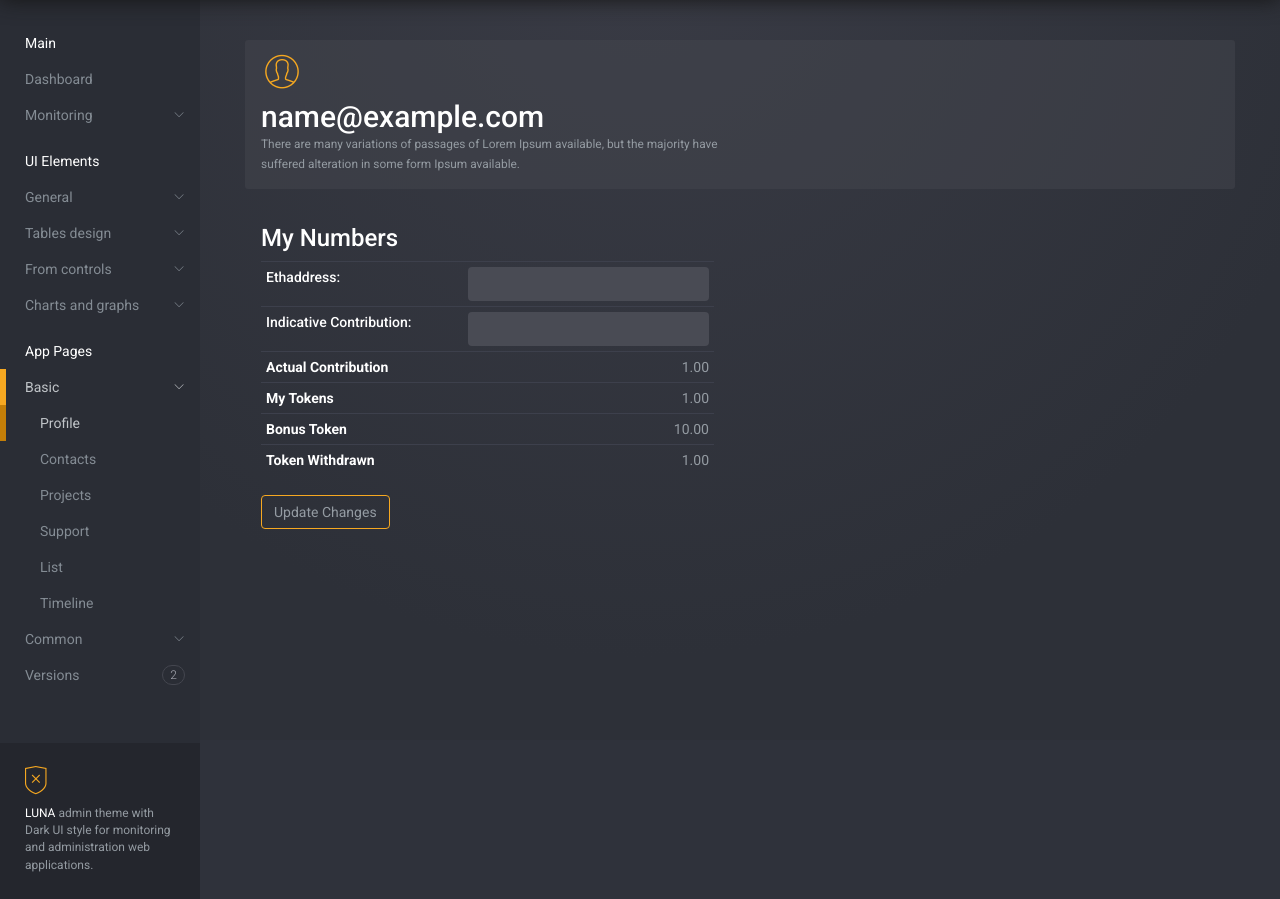
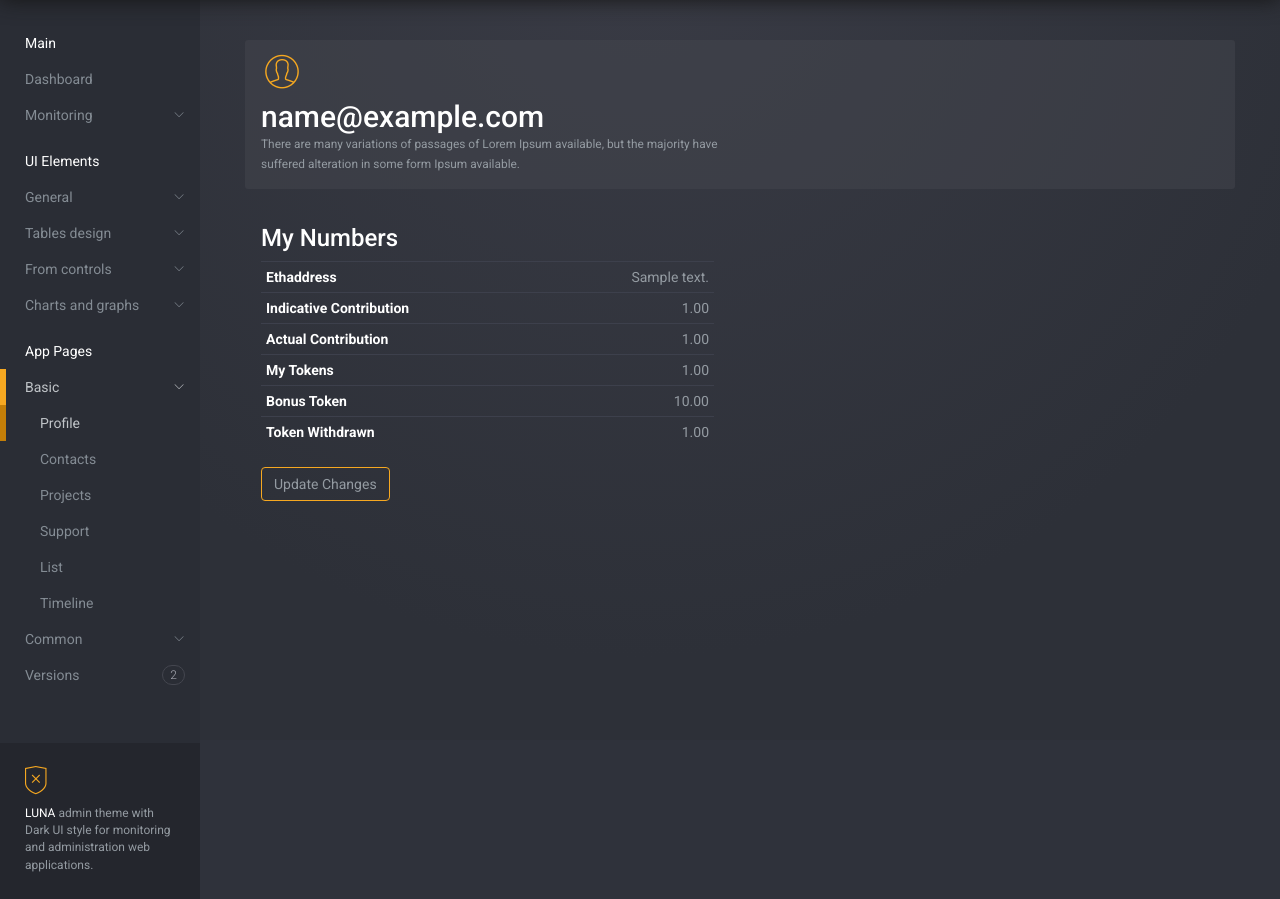
Before and after one commit to Albert481/django, a Django app: page /profile/ in a window 1280 px wide. Shown: the part 60-959 px from the top of the page. Run offline with Django 3.2, Linux system fonts and the light colour scheme; a user stored in the database is signed in; tables that the repository leaves empty hold one stand-in row (values such as "Sample post"); some libraries are stand-ins or nearby versions.

Commit message:
added js for profile page (update changes and save)

```diff
--- a/accounts/EditProfile.py
+++ b/accounts/EditProfile.py
@@ -22,8 +22,8 @@ class UserProfile(forms.ModelForm):
         return password
 
 class EditValues(forms.ModelForm):
-    ethaddress = forms.CharField(max_length=255, label='Ethaddress', widget=forms.TextInput(attrs={'class': 'text-right, form-control', 'placeholder': ''}))
-    indicativecontribution = forms.CharField(max_length=255, label='Indicative Contribution', widget=forms.NumberInput(attrs={'class': 'text-right, form-control', 'placeholder':''}))
+    ethaddress = forms.CharField(max_length=255, label='Ethaddress', widget=forms.TextInput(attrs={'class': 'text-right, form-control', 'required': False}))
+    indicativecontribution = forms.CharField(max_length=255, label='Indicative Contribution', widget=forms.NumberInput(attrs={'class': 'text-right, form-control', 'required': False}))
 
     class Meta:
         model = Profile
@@ -31,3 +31,4 @@ class EditValues(forms.ModelForm):
             'ethaddress',
             'indicativecontribution'
         ]
+        widgets = {'tag': forms.HiddenInput()}
--- a/accounts/views.py
+++ b/accounts/views.py
@@ -9,6 +9,7 @@ from accounts.models import Profile
 
 def login_view(request):
     form = LoginForm.UserLoginForm(request.POST or None)
+    print(form)
     if request.method == 'POST':
         if form.is_valid():
             print('Login Validated')
@@ -53,12 +54,10 @@ def profile_view(request):
     #Retrieves all data from accounts.profile
     data = Profile.objects.all()
 
-    form = EditProfile.EditValues(request.POST or None)
-    if request.method == 'POST':
-        if form.is_valid():
-            user = form.save(commit=False)
-            print(user)
-            # user.save()
+    form = EditProfile.EditValues(request.POST, instance=request.user)
+    # if request.method == 'POST':
+    #     if form.is_valid():
+    #         form.save()
 
     context = {
         "data": data,
--- a/templates/login.html
+++ b/templates/login.html
@@ -57,7 +57,6 @@
                                 {{ field }}
                             </div>
                         {% endfor %}
-                        {% if form.non_field_errors %}
                         <div class="non-field-errors">
                             {% for error in form.non_field_errors %}
                                 <div class="alert alert-danger">
@@ -65,8 +64,6 @@
                                 </div>
                             {% endfor %}
                         </div>
-                        {% endif %}
-                        {% if form.errors %}
                         {% for field in form %}
                             {% for error in field.errors %}
                                 <div class="alert alert-danger">
@@ -74,7 +71,6 @@
                                 </div>
                             {% endfor %}
                         {% endfor %}
-                            {% endif %}
                         <div>
                             <button class="btn btn-accent">Login</button>
                             <a class="btn btn-default" href="../register">Register</a>
--- a/templates/profile.html
+++ b/templates/profile.html
@@ -22,6 +22,17 @@
     <link rel="stylesheet" href="{% static 'styles/pe-icons/helper.css' %}"/>
     <link rel="stylesheet" href="{% static 'styles/stroke-icons/style.css' %}"/>
     <link rel="stylesheet" href="{% static 'styles/style.css' %}">
+
+    <!-- This style tag removes up/down spinners for NumberField (Indicative Contrib) -->
+    <style>
+        input[type=number]::-webkit-inner-spin-button,
+        input[type=number]::-webkit-outer-spin-button {
+            -webkit-appearance: none;
+            -moz-appearance: none;
+            appearance: none;
+            margin: 0;
+        }
+    </style>
 </head>
 <body>
 
@@ -234,15 +245,26 @@
                                             </thead>
                                             <tbody>
                                             {% csrf_token %}
-                                        {{ form.as_table }}
-{#                                        <tr>#}
-{#                                            <td>Ethaddress:</td>#}
-{#                                            <td class="text-right">{{ users.ethaddress }}</td>#}
-{#                                        </tr>#}
-{#                                        <tr>#}
-{#                                            <td>Indicative Contribution</td>#}
-{#                                            <td class="text-right">{{ users.indicativecontribution }}</td>#}
-{#                                        </tr>#}
+                                            <tr id="eth_id" style="display: none">
+                                                <th>Ethaddress</th>
+                                                <td class="text-right"><span
+                                                        class="usage11">{{ form.ethaddress }}</span></td>
+                                            </tr>
+                                            <tr id="ind_id" style="display: none">
+                                                <th>Indicative Contribution</th>
+                                                <td class="text-right"><span
+                                                        class="usage11">{{ form.indicativecontribution }}</span></td>
+                                            </tr>
+                                            <tr id="eth_id_static" >
+                                                <th>Ethaddress</th>
+                                                <td class="text-right"><span
+                                                        class="usage11">{{ users.ethaddress }}</span></td>
+                                            </tr>
+                                            <tr id="ind_id_static">
+                                                <th>Indicative Contribution</th>
+                                                <td class="text-right"><span
+                                                        class="usage11">{{ users.indicativecontribution }}</span></td>
+                                            </tr>
                                             <tr>
                                                 <th>Actual Contribution</th>
                                                 <td class="text-right"><span
@@ -250,24 +272,30 @@
                                             </tr>
                                             <tr>
                                                 <th>My Tokens</th>
-                                            <td class="text-right"><span class="usage11">{{ users.mytoken }}</span></td>
+                                                <td class="text-right"><span
+                                                        class="usage11">{{ users.mytoken }}</span>
+                                                </td>
                                             </tr>
                                             <tr>
                                                 <th>Bonus Token</th>
-                                            <td class="text-right"><span class="usage11">{{ users.bonustoken }}</span></td>
+                                                <td class="text-right"><span
+                                                        class="usage11">{{ users.bonustoken }}</span></td>
                                             </tr>
                                             <tr>
                                                 <th>Token Withdrawn</th>
-                                            <td class="text-right"><span class="usage11">{{ users.tokenwithdrawn }}</span>
+                                                <td class="text-right"><span
+                                                        class="usage11">{{ users.tokenwithdrawn }}</span>
                                                 </td>
                                             </tr>
                                             </tbody>
                                         </table>
-                                    <div>
-                                        <button class="btn btn-accent">Update Changes</button>
-                                    </div>
 
                                     </form>
+                                    <div>
+                                        <button onclick="changeBtn()" id="buttonchange" class="btn btn-accent">
+                                            Update Changes
+                                        </button>
+                                    </div>
                                 {% endif %}
                             {% endfor %}
 
@@ -293,6 +321,33 @@
 
 <!-- App scripts -->
 <script src="{% static 'scripts/luna.js' %}"></script>
+
+<script>
+    function changeBtn() {
+        var submitbtn = document.getElementById("buttonchange");
+        var eth_id = document.getElementById('eth_id');
+        var ind_id = document.getElementById('ind_id');
+        var eth_id_static = document.getElementById('eth_id_static');
+        var ind_id_static = document.getElementById('ind_id_static');
+
+        <!-- View: After button click -->
+        if (submitbtn.innerHTML === 'Save') {
+            submitbtn.innerHTML = "Update Changes";
+            eth_id.style.display = 'none';
+            ind_id.style.display = 'none';
+            eth_id_static.style.display = 'block';
+            ind_id_static.style.display = 'block';
+        }
+        else {
+            submitbtn.innerHTML = 'Save';
+            eth_id.style.display = 'block';
+            ind_id.style.display = 'block';
+            eth_id_static.style.display = 'none';
+            ind_id_static.style.display = 'none';
+        }
+
+    }
+</script>
 
 <script>
     $(document).ready(function () {
```
Lines whose indentation alone changed are shown as unchanged.
